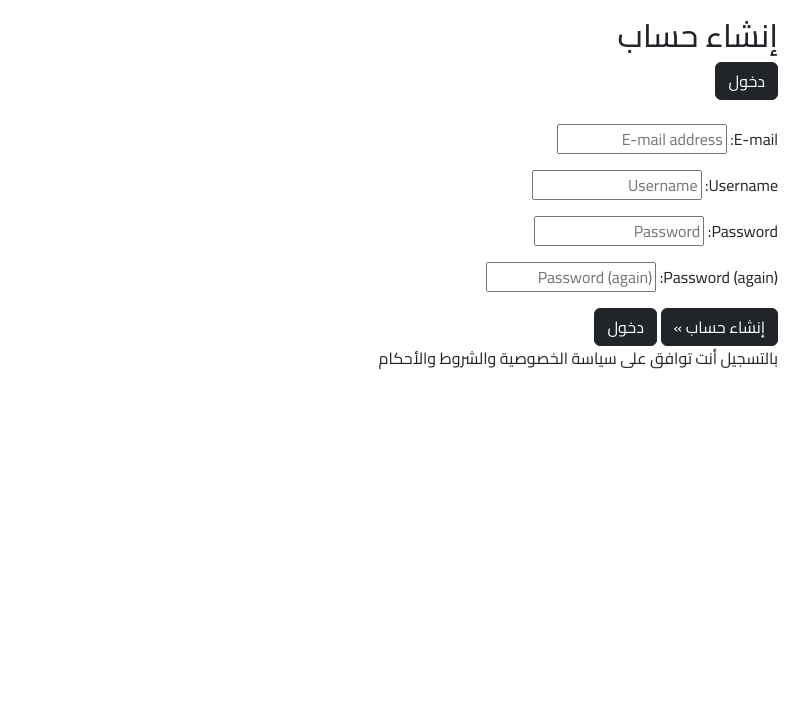
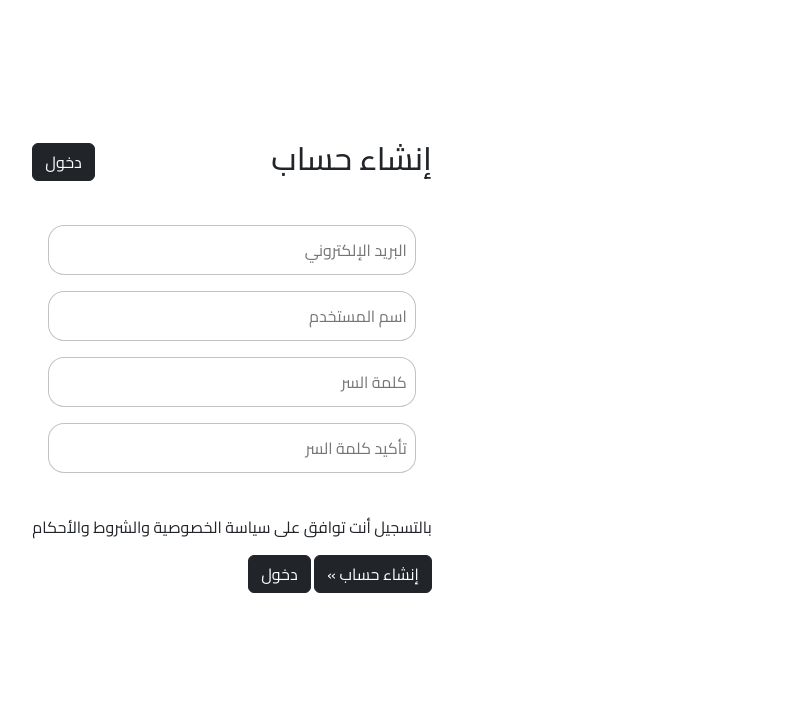
Before and after one commit to abdullahgomah/dj-video-editor, a Django app: page /accounts/signup/ in a window 1280 px wide. Shown: the part 56-771 px from the top of the page, without its empty margins (408-1217 px from the left). Run offline with Django 4.2, Linux system fonts and the light colour scheme; parts of the project's set-up code (start-up, migrations or seed data) failed here and were passed over.

```diff
--- a/project/settings.py
+++ b/project/settings.py
@@ -26,7 +26,7 @@ SECRET_KEY = 'django-insecure-r(99a#r(5dm=9q%6kxr*j7&1d+k&q&i7rns@-b49692ip9o#)g
 # SECURITY WARNING: don't run with debug turned on in production!
 DEBUG = True
 
-ALLOWED_HOSTS = ['5.189.171.130']
+ALLOWED_HOSTS = ['5.189.171.130', 'localhost:800', 'localhost']
 
 
 # Application definition
@@ -163,6 +163,8 @@ LOGIN_URL = '/accounts/login'
 ACCOUNT_EMAIL_REQUIRED = True
 ACCOUNT_UNIQUE_EMAIL =True
 
+ACCOUNT_EMAIL_VERIFICATION = 'none'
+
 
 CSRF_TRUSTED_ORIGINS = ['http://5.189.171.130']
 
--- a/templates/account/signup.html
+++ b/templates/account/signup.html
@@ -6,7 +6,54 @@
 {% block title %}{% trans "إنشاء حساب" %}{% endblock %}
 
 {% block stylesheet %}
-<link rel="stylesheet" href="{% static './css/signup.css' %}">
+
+<style>
+    .container {
+        display: flex;
+        justify-content: center;
+        align-items: center;
+        min-height: calc(100vh - 100px);
+    }
+
+    .fields {
+        padding: 1rem;
+    }
+
+    .fields p *{
+        display: block;
+    }
+
+    .fields input {
+        border-radius: 1rem;
+        outline: none;
+        border: none;
+        width: 100%;
+        height: 50px;
+        padding: 0 .5rem;
+        /* box-shadow: 0 0 2px #12121230; */
+        border: 1px solid #12121240
+    }
+
+    .fields label {
+        display: none;
+    }
+
+    .form-heading {
+        display: flex;
+        justify-content: space-between;
+        align-items: center;
+    }
+
+    .form-heading a {
+        height: fit-content;
+    }
+
+    .cta {
+        margin-top: 10px;
+    }
+
+</style>
+
 {% endblock stylesheet %}
 
 {% block content %}
@@ -14,9 +61,10 @@
 
 <!-- <p>{% blocktrans %}هل لديك حساب بالفعل؟ <a href="{{ login_url }}">تسجيل دخول</a>.{% endblocktrans %}</p> -->
 
+<div class="container">
+
 <form class="signup signup-form" id="signup_form" method="post" action="{% url 'account_signup' %}">
     {% csrf_token %}
-    <div class="container">
 
         <div class="form-heading">
             <h2>إنشاء حساب</h2>
@@ -25,37 +73,40 @@
         <br>
 
         <div class="fields">
-            <!--
-            <div class="input">
-                {{ form.username }}
-            </div>
 
-            <div class="input">
-                {{ form.email }}
-            </div>
 
-            <div class="input">
-                {{ form.password1 }}
-            </div>
-
-            <div class="input">
-                {{ form.password2 }}
-            </div> -->
 
             {{form.as_p}}
 
             {% if redirect_field_value %}
             <input type="hidden" name="{{ redirect_field_name }}" value="{{ redirect_field_value }}" />
             {% endif %}
-            <div class="cta">
-                <button type="submit" class="btn btn-dark">{% trans "إنشاء حساب" %} &raquo;</button>
-                <a href="{{login_url}}" class="btn btn-dark">دخول</a>
-            </div>
-            <p>بالتسجيل أنت توافق على سياسة الخصوصية والشروط والأحكام</p>
+
         </div>
 
-    </div>
+
+        <div class="cta">
+            <p>بالتسجيل أنت توافق على سياسة الخصوصية والشروط والأحكام</p>
+            <button type="submit" class="btn btn-dark">{% trans "إنشاء حساب" %} &raquo;</button>
+            <a href="{{login_url}}" class="btn btn-dark">دخول</a>
+        </div>
+
 
 </form>
 
+
+</div>
+
+
+<script>
+
+
+document.querySelector('#id_email').setAttribute('placeholder', 'البريد الإلكتروني')
+document.querySelector('#id_username').setAttribute('placeholder', 'اسم المستخدم')
+document.querySelector('#id_password1').setAttribute('placeholder', 'كلمة السر')
+document.querySelector('#id_password2').setAttribute('placeholder', 'تأكيد كلمة السر')
+
+
+</script>
+
 {% endblock %}
```
Also changed, not shown: templates/account/login.html (+35 -5 lines), users/templates/users/profile.html (+13 -26 lines), video/templates/video/combine_video_withlogo.html (+15 -0 lines), video/templates/video/create_video.html (+16 -0 lines), video/views.py (+87 -31 lines), db.sqlite3, 1 other file.
